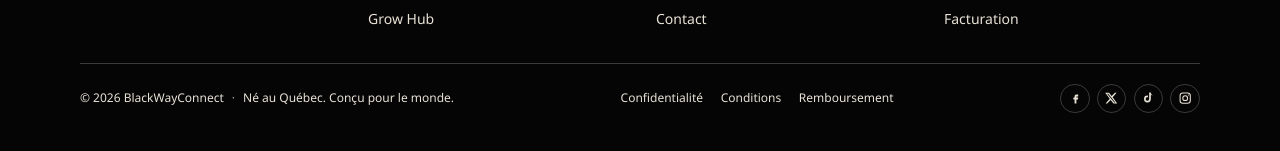
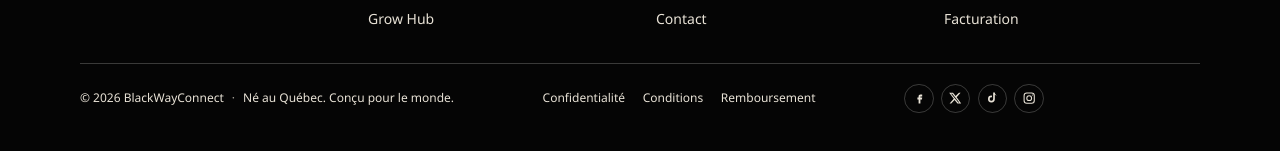
Before and after one commit to fgravelle20-byte/blackwayconnect, a React (Vite) app: page / in a window 1280 px wide. Shown: the part 6550-6701 px from the top of the page. Built offline with nearby package versions, Linux system fonts and the light colour scheme; no server answers; a web font is replaced by a local one.

Commit message:
Keep footer social icons clear of the chat button on desktop.
Co-authored-by: fgravelle20-byte <fgravelle20-byte@users.noreply.github.com>

```diff
--- a/src/styles.css
+++ b/src/styles.css
@@ -1457,6 +1457,7 @@ select {
 
   .site-footer__bar {
     flex-wrap: nowrap;
+    padding-right: 9.75rem;
   }
 }
 
```
